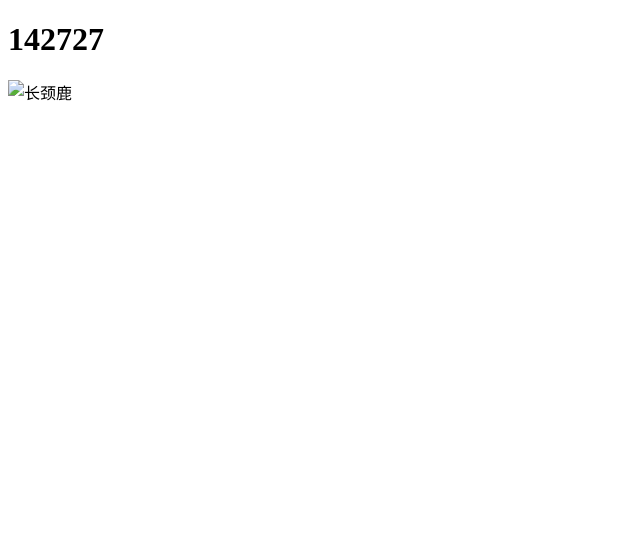
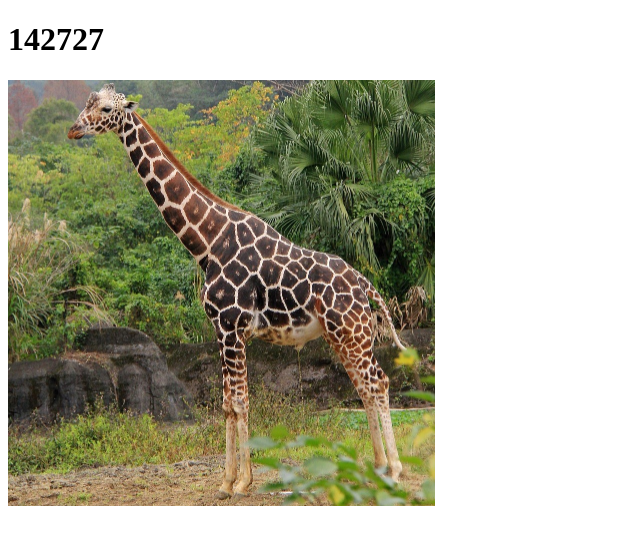
Before and after one commit to Tes-387/142727, a plain HTML site: page index.html in a window 1280 px wide. Shown: the whole page, without its empty margins (0-640 px from the left). Drawn offline with Linux system fonts and the light colour scheme.

Commit message:
Update index.html

```diff
--- a/index.html
+++ b/index.html
@@ -6,6 +6,6 @@
 </head>
 <body>
   <h1 id="orange.ai">142727</h1>
-  <p><img src="icon.jpg" alt="长颈鹿" width="426.5" height="426.5"></p>
+  <p><img src="giraffe.jpg" alt="长颈鹿" width="426.5" height="426.5"></p>
 </body>
 </html>
```
